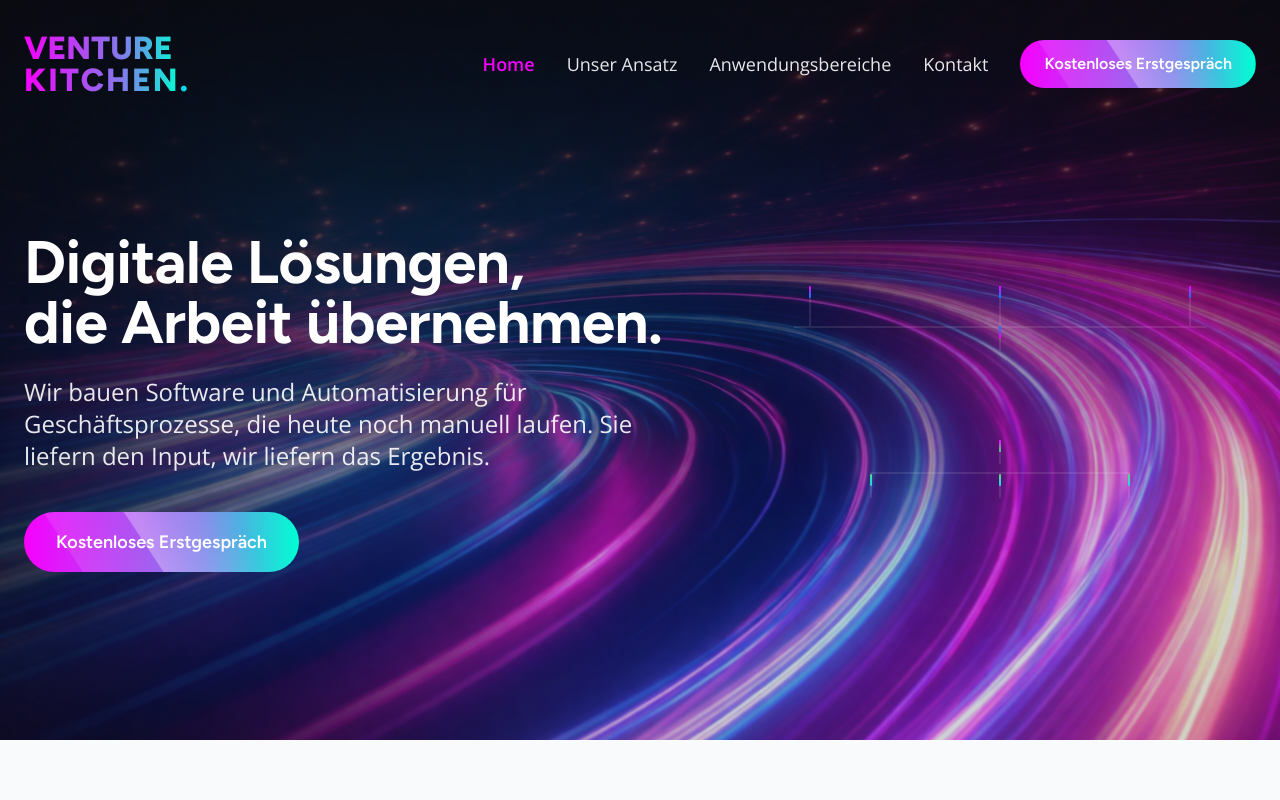
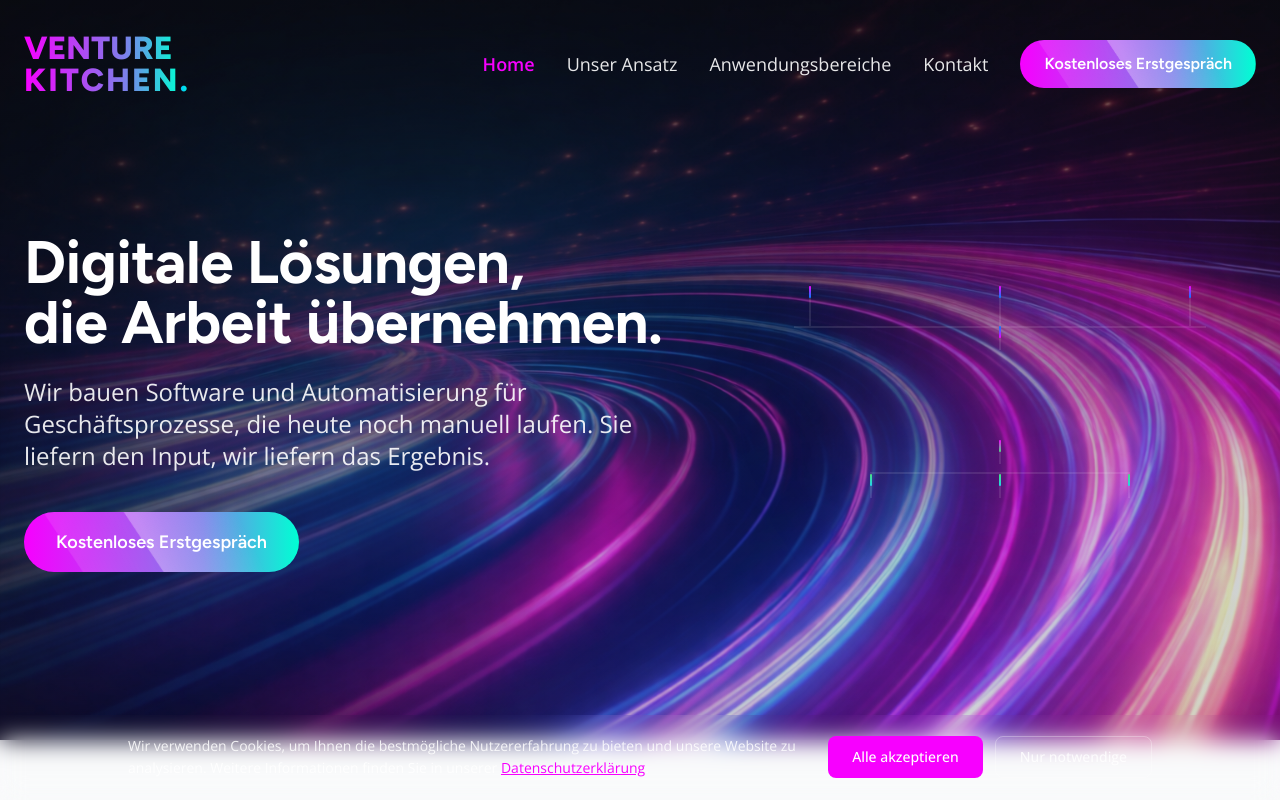
Before and after one commit to JulianFaupel/venture-kitchen-website, a React (Vite) app: page / in a window 1280 px wide. Shown: the top 800 px of the page. Built offline with nearby package versions, Linux system fonts and the light colour scheme.

Commit message:
feat: add cookie consent banner (same approach as Centurion)

```diff
--- a/src/App.tsx
+++ b/src/App.tsx
@@ -2,6 +2,7 @@ import React, { useState, useEffect } from 'react';
 import { Link } from 'react-router-dom';
 import { Menu, X, Check, ChevronRight, ArrowRight, Mail, Linkedin, Rocket, Layout, Globe, FileCode, MessageSquare, Target, Lightbulb, Sparkles, Zap, BarChart3, BarChartBig, Shield, Cloud, Database, Settings, FileText, Search, Scale, Building2, Brain, TrendingUp, Users, Clock } from 'lucide-react';
 import BookingModal from './components/BookingModal';
+import CookieBanner from './components/CookieBanner';
 
 function MobileCTA({ onClick }: { onClick: () => void }) {
   return (
@@ -766,6 +767,7 @@ function App() {
       </footer>
 
       <BookingModal isOpen={isBookingOpen} onClose={() => setIsBookingOpen(false)} />
+      <CookieBanner />
     </div>
   );
 }
--- /dev/null
+++ b/src/components/CookieBanner.tsx
@@ -0,0 +1,60 @@
+import { useState, useEffect } from 'react';
+
+function CookieBanner() {
+  const [visible, setVisible] = useState(false);
+
+  useEffect(() => {
+    const consent = localStorage.getItem('cookie_consent');
+    if (!consent) {
+      setTimeout(() => setVisible(true), 1000);
+    }
+  }, []);
+
+  const accept = () => {
+    localStorage.setItem('cookie_consent', 'accepted');
+    localStorage.setItem('cookie_consent_date', new Date().toISOString());
+    setVisible(false);
+  };
+
+  const reject = () => {
+    localStorage.setItem('cookie_consent', 'rejected');
+    localStorage.setItem('cookie_consent_date', new Date().toISOString());
+    setVisible(false);
+  };
+
+  if (!visible) return null;
+
+  return (
+    <div className="fixed bottom-0 left-0 right-0 z-[90] transition-transform duration-400"
+      style={{ transform: visible ? 'translateY(0)' : 'translateY(100%)' }}
+    >
+      <div className="bg-primary/97 backdrop-blur-md text-white px-6 py-5">
+        <div className="max-w-5xl mx-auto flex items-center gap-6 flex-wrap">
+          <p className="flex-1 min-w-[280px] text-sm leading-relaxed text-white/85">
+            Wir verwenden Cookies, um Ihnen die bestmögliche Nutzererfahrung zu bieten und unsere Website zu analysieren.
+            Weitere Informationen finden Sie in unserer{' '}
+            <a href="/datenschutz" className="text-accent underline hover:text-accent/80">
+              Datenschutzerklärung
+            </a>.
+          </p>
+          <div className="flex gap-3 flex-shrink-0">
+            <button
+              onClick={accept}
+              className="px-6 py-2.5 rounded-lg text-sm font-medium bg-accent text-white hover:bg-accent/90 transition-colors"
+            >
+              Alle akzeptieren
+            </button>
+            <button
+              onClick={reject}
+              className="px-6 py-2.5 rounded-lg text-sm font-medium bg-transparent border border-white/30 text-white/80 hover:bg-white/10 transition-colors"
+            >
+              Nur notwendige
+            </button>
+          </div>
+        </div>
+      </div>
+    </div>
+  );
+}
+
+export default CookieBanner;
```
